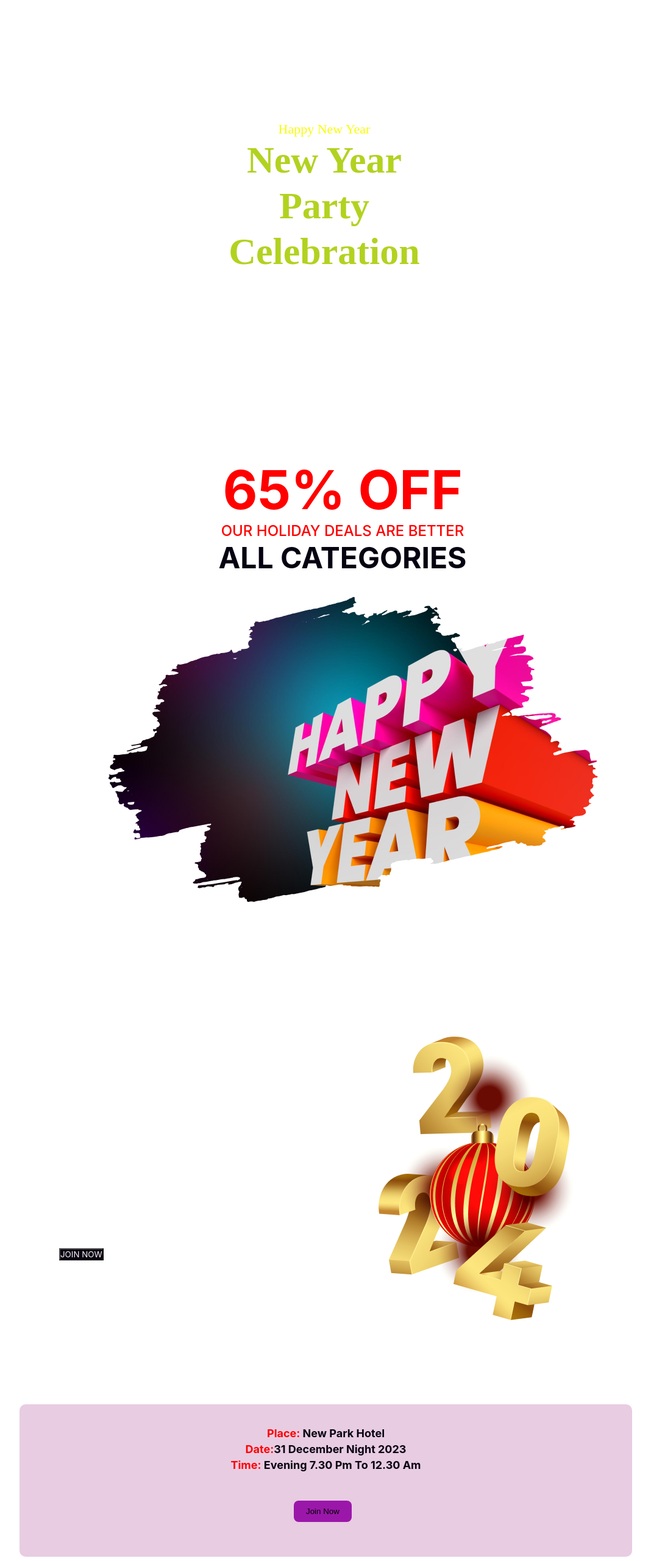
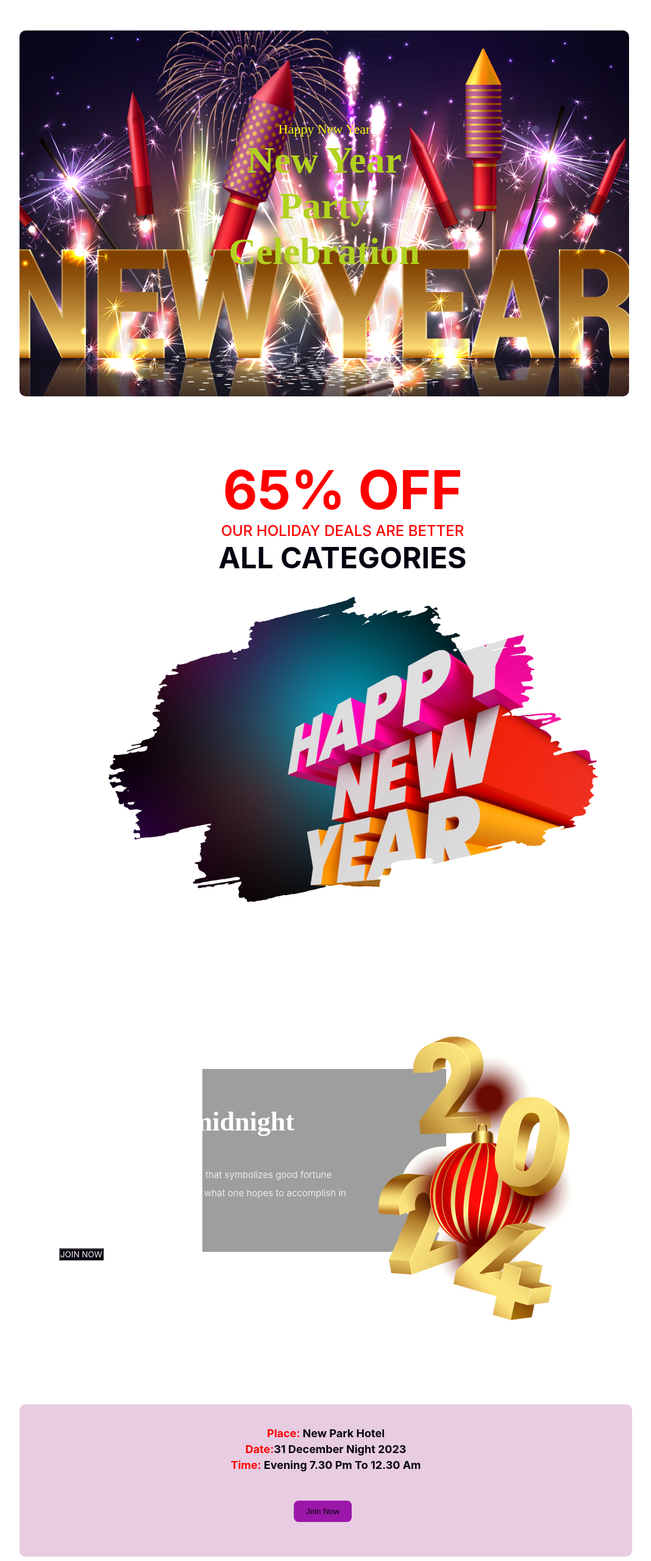
Before and after one commit to regone7/new_year, a plain HTML site: page index.html in a window 1280 px wide. Shown: the top 2560 px of the page at 61% size, without its empty margins (78-1146 px from the left). Drawn offline with Linux system fonts and the light colour scheme; the site is published under a folder, as on GitHub Pages, so addresses that start at the root find nothing.

Commit message:
second commit

```diff
--- a/css/style.css
+++ b/css/style.css
@@ -7,7 +7,7 @@
 .n-y-p-cel {
     width: 1000px;
     height: 600px;
-    background-image: url(/images/banner.png);
+    background-image: url("../images/banner.png");
     background-repeat: no-repeat;
     background-position: center;
     margin: 50px 140px 100px 110px;
@@ -83,7 +83,7 @@
 .party-sec {
     width: 1000px;
     height: 600px;
-    background-image: url(/images/vectorr.png);
+    background-image: url("../images/vectorr.png");
     background-repeat: no-repeat;
     background-position: center center;
     margin: 50px 140px 100px 110px;
```
